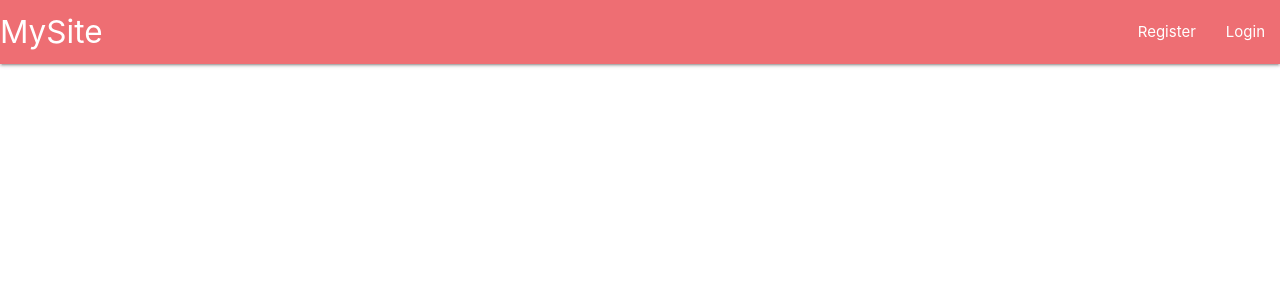
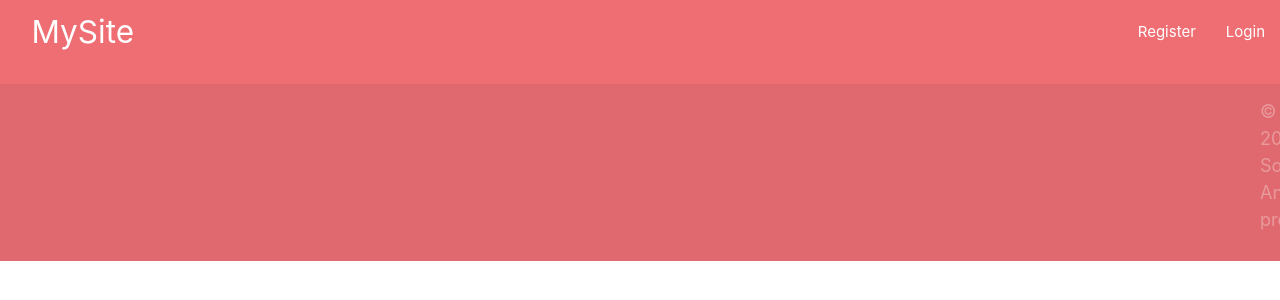
Before and after one commit to VladiSavova/angular-project, an Angular app: page / in a window 1280 px wide. Shown: the top 300 px of the page. Built offline with nearby package versions, Linux system fonts and the light colour scheme.

Commit message:
add footer

```diff
--- a/src/app/app.component.html
+++ b/src/app/app.component.html
@@ -1,2 +1,3 @@
 <app-navigation></app-navigation>
 <router-outlet></router-outlet>
+<app-footer></app-footer>
--- a/src/app/core/footer/footer.component.html
+++ b/src/app/core/footer/footer.component.html
@@ -1,9 +1,10 @@
+
 <footer class="page-footer">
 
     <div class="footer-copyright">
-      <div class="container">
-      © 2020 Angular Project
-      <a class="grey-text text-lighten-4 right" href="#!">By me</a>
+      <div class="info">
+        <p>&copy; 2020 SoftUni Angular project</p>
+
       </div>
     </div>
   </footer>
--- a/src/app/core/footer/footer.component.scss
+++ b/src/app/core/footer/footer.component.scss
@@ -0,0 +1,16 @@
+.page-footer{
+
+	p {
+		opacity: 0.6;
+		cursor: pointer;
+		font-size: 1.2em;
+		opacity: 0.4;
+		transition: opacity 0.3s ease-in;
+		margin-top: 0.2em;
+		padding-left: 70em;
+
+		&:hover {
+			opacity: 1.1;
+		}
+}
+}
--- a/src/app/core/navigation/navigation.component.scss
+++ b/src/app/core/navigation/navigation.component.scss
@@ -0,0 +1,3 @@
+.brand-logo {
+    padding-left: 1em;
+}
--- a/src/index.html
+++ b/src/index.html
@@ -2,7 +2,7 @@
 <html lang="en">
 <head>
   <meta charset="utf-8">
-  <title>ProjectV</title>
+  <title>MyProject</title>
   <base href="/">
   <meta name="viewport" content="width=device-width, initial-scale=1">
   <link rel="icon" type="image/x-icon" href="favicon.ico">
```
Also changed, not shown: src/app/core/navigation/navigation.component.html (line endings or trailing spaces).
